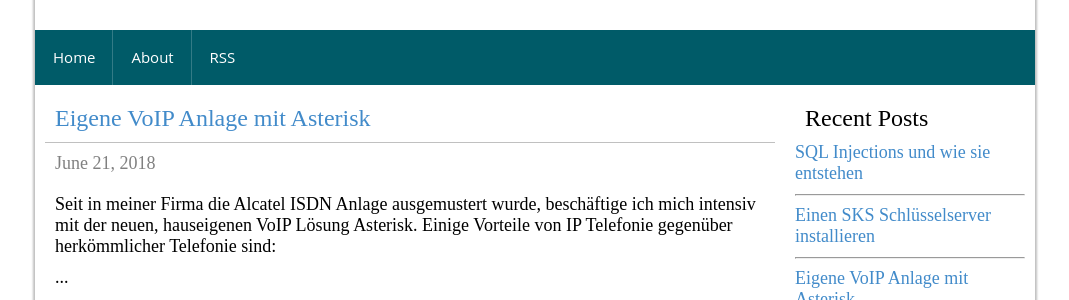
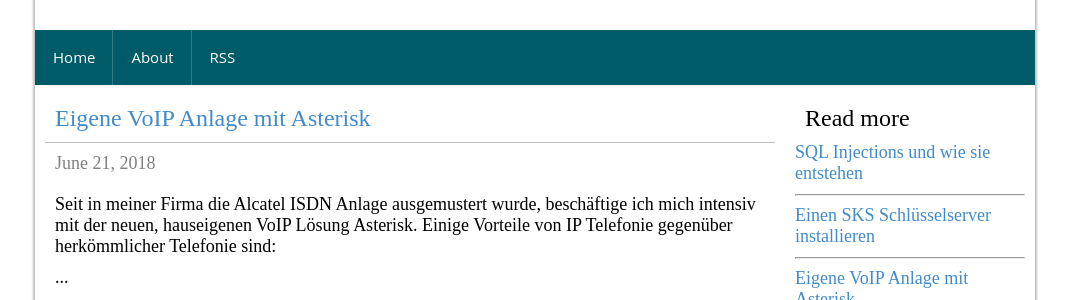
Before and after one commit to mbrain/zarat.github.io, a Jekyll site: the page built from index.html, in a window 1280 px wide. Shown: the part 138-438 px from the top of the page, without its empty margins (105-1174 px from the left). Built offline with Jekyll 4.4.1, drawn with Linux system fonts in a browser that asks for light colours; the list of posts is cut into pages by our own code.

Commit message:
Update default.html

```diff
--- a/_layouts/default.html
+++ b/_layouts/default.html
@@ -18,7 +18,7 @@
 
       <div class='sp-sidebar-item'>
 
-        <div class='sp-sidebar-item-head'>Recent Posts</div>
+        <div class='sp-sidebar-item-head'>Read more</div>
 
         {% include sidebar.html %}
 
```
